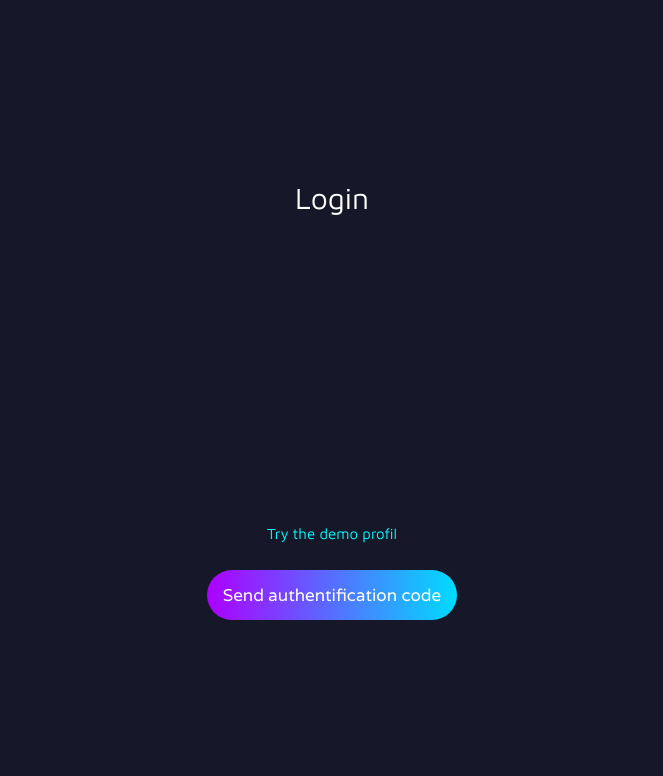
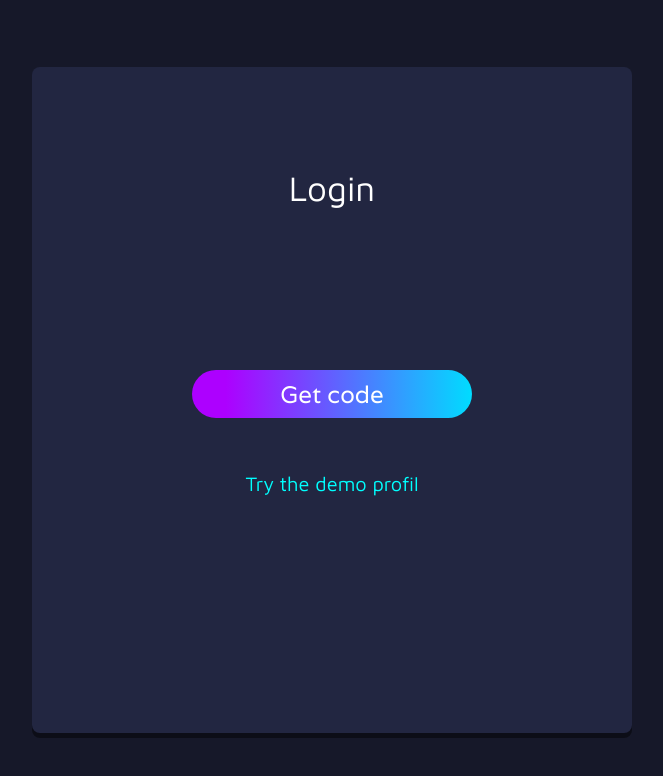
Before and after one commit to spirev/MyHub, a React (Vite) app: page /login in a window 1280 px wide. Shown: the top 776 px of the page, without its empty margins (308-971 px from the left). Built offline with nearby package versions, Linux system fonts and the light colour scheme.

Commit message:
Add reponsive for login page (#3)

```diff
--- a/src/components/button/Button.css
+++ b/src/components/button/Button.css
@@ -1,7 +1,20 @@
 .styled-button {
-  min-width: 250px;
-  min-height: 50px;
+  min-width: 210px;
+  min-height: 42px;
+  font-size: 1.9rem;
+  font-weight: 500;
+  font-family: 'Varela';
+  color: white;
   border-radius: 50px;
   border: 0;
-  background: linear-gradient(90deg, rgba(173,0,255,1) 0%, rgb(0, 220, 255) 100%);
+  background: linear-gradient(90deg, rgba(173,0,255,1) 12%, rgb(0, 220, 255) 100%);
+  cursor: pointer;
 }
+
+@media screen and (min-width: 600px) {
+  .styled-button {
+    min-width: 280px;
+    min-height: 48px;
+    font-size: 2.4rem;
+  }
+}
--- a/src/pages/login/Login.tsx
+++ b/src/pages/login/Login.tsx
@@ -5,10 +5,14 @@ import './login.css';
 function Login() {
   return (
     <VerticalContainer className="login-page-container">
-      <h1>Login</h1>
-      <VerticalContainer className="action-container">
-        <a className="demo-link">Try the demo profil</a>
-        <Button>Send authentification code</Button>
+      <VerticalContainer className="desktop-background-container">
+        <VerticalContainer className="mobile-content-container">
+          <h1>Login</h1>
+          <VerticalContainer className="action-container">
+            <a className="demo-link">Try the demo profil</a>
+            <Button>Get code</Button>
+          </VerticalContainer>
+        </VerticalContainer>
       </VerticalContainer>
     </VerticalContainer>
   );
--- a/src/pages/login/login.css
+++ b/src/pages/login/login.css
@@ -1,17 +1,62 @@
 .login-page-container {
+  width: 100vw;
+  min-height: 100vh;
+}
+
+.desktop-background-container {
+  width: 100vw;
+  height: 100vh;
+  background-color: #222641;
+}
+
+.mobile-content-container {
   width: 100%;
   height: 55%;
-  display: flex;
-  flex-direction: column;
-  align-items: center;
+  max-height: 350px;
   justify-content: space-between;
 }
 
 .action-container {
-  min-height: 95px;
+  min-height: 105px;
   justify-content: space-between;
 }
 
 .demo-link {
   color: rgb(0, 255, 255);
 }
+
+@media screen and (min-width: 600px) {
+  .mobile-content-container {
+    height: 42%;
+  }
+
+  .action-container {
+    min-height: 125px;
+  }
+}
+
+@media screen and (min-width: 1025px) {
+  .desktop-background-container {
+    max-width: 600px;
+    min-width: 500px;
+    max-height: 666px;
+    padding-top: 100px;
+    justify-content: flex-start;
+    border-radius: 8px;
+    box-shadow: 0px 5px 0px rgba(0, 0, 0, 0.45);
+  }
+
+  .mobile-content-container {
+    height: 58%;
+  }
+
+  .action-container {
+    flex-direction: column-reverse;
+  }
+}
+
+@media screen and (min-width: 1200px) {
+}
+
+@media screen and (min-width: 1536px) {
+}
--- a/src/styles/style.css
+++ b/src/styles/style.css
@@ -48,11 +48,31 @@ h4 {
 }
 
 a {
-  font-size: 1.5rem;
+  font-size: 1.6rem;
+  cursor: pointer;
 }
 
-button {
-  font-size: 1.7rem;
-  color: white;
-  font-family: 'Varela';
+@media screen and (min-width: 600px) {
+  h1 {
+    font-size: 3.5rem;
+  }
+
+  a {
+    font-size: 2rem;
+  }
+
+  button {
+    min-width: 280px;
+    min-height: 48px;
+    font-size: 2.4rem;
+  }
 }
+
+@media screen and (min-width: 1025px) {
+}
+
+@media screen and (min-width: 1200px) {
+}
+
+@media screen and (min-width: 1536px) {
+}
```
